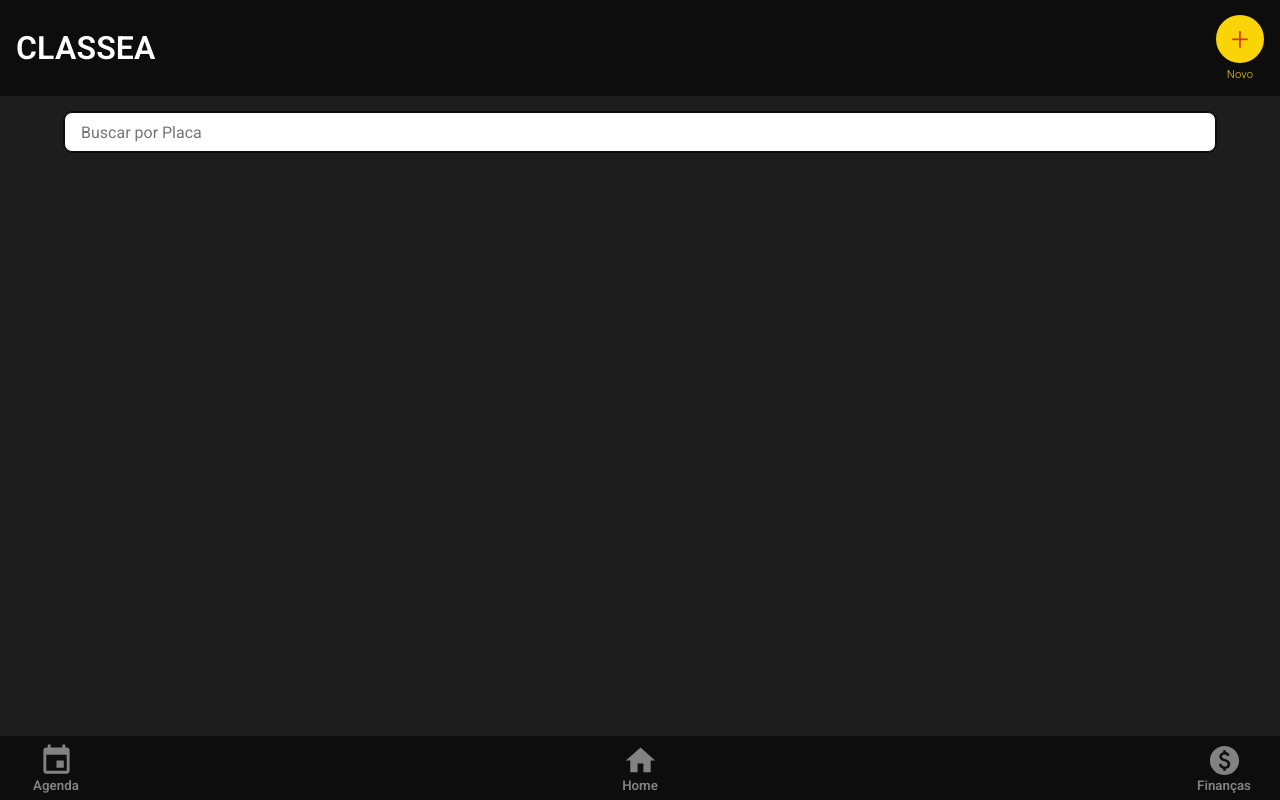
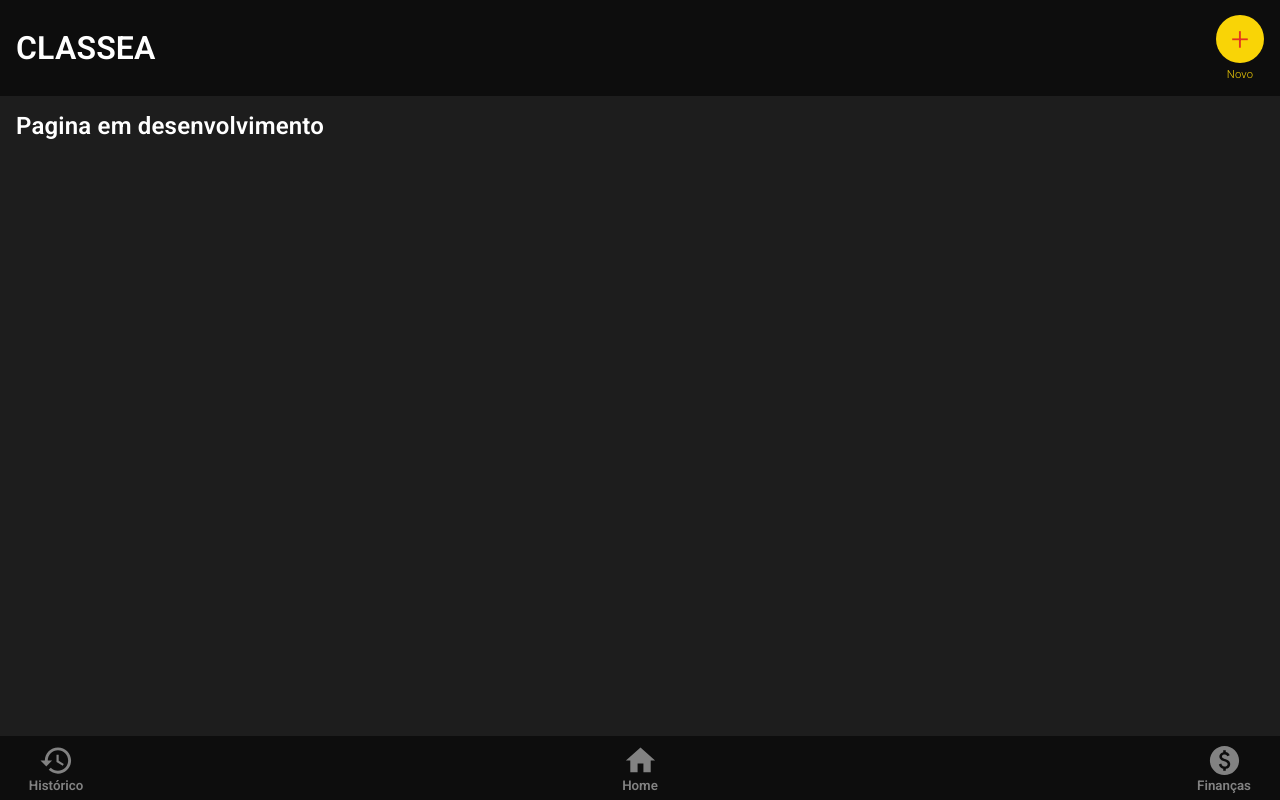
Before and after one commit to Bryan-OLima/LavaRapidoClasseA, a React (Vite) app: page /finance in a window 1280 px wide. Built offline with nearby package versions, Linux system fonts and the light colour scheme.

Commit message:
Agenda page renamed to History page, Finance page items moved to History page, some commentaries deleted, mock updated

```diff
--- a/src/components/Layout/Navbar/Navbar.tsx
+++ b/src/components/Layout/Navbar/Navbar.tsx
@@ -1,8 +1,8 @@
 import { Link } from 'react-router-dom';
 import HomeIcon from '@mui/icons-material/Home';
-import EventIcon from '@mui/icons-material/Event';
 import PaidIcon from '@mui/icons-material/Paid';
 import iconConfiguration from '../../../config/IconConfiguration';
+import HistoryIcon from '@mui/icons-material/History';
 
 import './style.css';
 
@@ -10,15 +10,15 @@ function Navbar() {
   return (
     <nav className="nav">
       <li className="nav-link">
-        <Link to="/agenda">
+        <Link to="/history">
           <button className="nav-link-btn btn">
-            <EventIcon
+            <HistoryIcon
               sx={{
                 color: iconConfiguration.navbar.color,
                 fontSize: iconConfiguration.navbar.fontSize,
               }}
             />
-            Agenda
+            Histórico
           </button>
         </Link>
       </li>
--- a/src/mocks/washes.tsx
+++ b/src/mocks/washes.tsx
@@ -12,9 +12,9 @@ export const MOCK_WASHES = [
       color: 'Prata',
     },
     service: {
-      type: 'Completa', // retirar type
+      type: 'Completa',
       value: 120.0,
-      status: 'pronto', //  pronto, iniciado, em espera
+      status: 'pronto',
       os: 'Cera líquida adicional, limpeza de estofado',
       obs: 'Sem avarias detectadas.',
     },
--- a/src/pages/AgendaPage/AgendaPage.tsx
+++ /dev/null
@@ -1,10 +0,0 @@
-import './style.css';
-function AgendaPage() {
-  return (
-    <>
-      <h1>PAGINA EM CONSTRUÇÃO</h1>
-    </>
-  );
-}
-
-export default AgendaPage;
--- a/src/pages/FinancePage/FinancePage.tsx
+++ b/src/pages/FinancePage/FinancePage.tsx
@@ -1,44 +1,10 @@
-import { useState } from 'react';
-
-import WashCard from '../../components/WashCard/WashCard';
-
 import './style.css';
-import type { Wash } from '../../interfaces/Washes';
-import { WashService } from '../../services/WashService';
-import { useQuery } from '@tanstack/react-query';
 
 function FinancePage() {
-  const [search, setSearch] = useState('');
-  const { data: washes, isLoading } = useQuery({
-    queryKey: ['washes'],
-    queryFn: WashService.getAll,
-    select: (data) => {
-      return data.sort((a, b) => {
-        return a.timestamps.exit.localeCompare(b.timestamps.exit);
-      });
-    },
-  });
-
-  if (isLoading) return <p>Carregando...</p>;
-
-  const washSearch = washes?.filter((wash: any) => {
-    return wash.car.plate
-      .toLocaleLowerCase()
-      .includes(search.toLocaleLowerCase());
-  });
-
   return (
-    <section className="page-section">
-      <input
-        type="text"
-        className="searchbar"
-        placeholder="Buscar por Placa"
-        onChange={(e) => setSearch(e.target.value)}
-      />
-      {washSearch?.map((wash: Wash) => (
-        <WashCard key={wash.id} wash={wash} />
-      ))}
-    </section>
+    <>
+      <h2>Pagina em desenvolvimento</h2>
+    </>
   );
 }
 
--- /dev/null
+++ b/src/pages/HistoryPage/HistoryPage.tsx
@@ -0,0 +1,45 @@
+import './style.css';
+import { useState } from 'react';
+
+import WashCard from '../../components/WashCard/WashCard';
+
+import type { Wash } from '../../interfaces/Washes';
+import { WashService } from '../../services/WashService';
+import { useQuery } from '@tanstack/react-query';
+
+function HistoryPage() {
+  const [search, setSearch] = useState('');
+  const { data: washes, isLoading } = useQuery({
+    queryKey: ['washes'],
+    queryFn: WashService.getAll,
+    select: (data) => {
+      return data.sort((a, b) => {
+        return a.timestamps.exit.localeCompare(b.timestamps.exit);
+      });
+    },
+  });
+
+  if (isLoading) return <p>Carregando...</p>;
+
+  const washSearch = washes?.filter((wash: any) => {
+    return wash.car.plate
+      .toLocaleLowerCase()
+      .includes(search.toLocaleLowerCase());
+  });
+
+  return (
+    <section className="page-section">
+      <input
+        type="text"
+        className="searchbar"
+        placeholder="Buscar por Placa"
+        onChange={(e) => setSearch(e.target.value)}
+      />
+      {washSearch?.map((wash: Wash) => (
+        <WashCard key={wash.id} wash={wash} />
+      ))}
+    </section>
+  );
+}
+
+export default HistoryPage;
--- a/src/utils/router.tsx
+++ b/src/utils/router.tsx
@@ -1,13 +1,13 @@
 import { Route, Routes } from 'react-router-dom';
 import HomePage from '../pages/HomePage/HomePage';
-import AgendaPage from '../pages/AgendaPage/AgendaPage';
 import FinancePage from '../pages/FinancePage/FinancePage';
+import HistoryPage from '../pages/HistoryPage/HistoryPage';
 
 function Router() {
   return (
     <Routes>
       <Route path="/" element={<HomePage />} />
-      <Route path="/agenda" element={<AgendaPage />} />
+      <Route path="/history" element={<HistoryPage />} />
       <Route path="/finance" element={<FinancePage />} />
     </Routes>
   );
```
Also changed, not shown: src/pages/HistoryPage/style.css (added).
